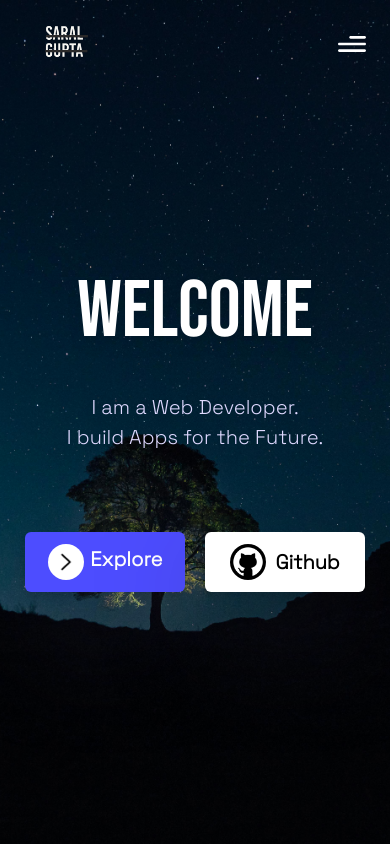
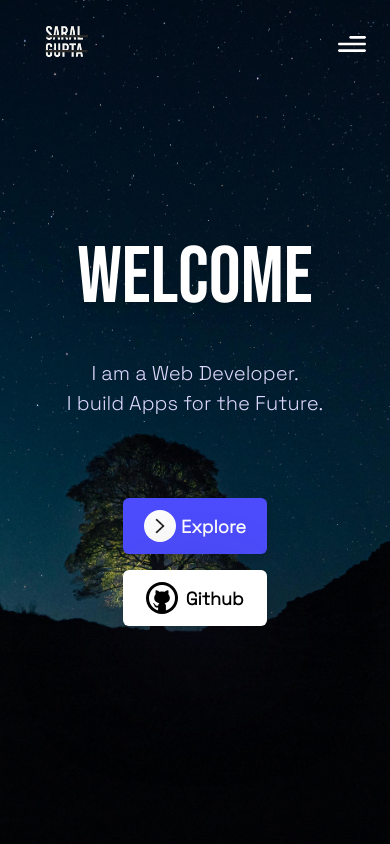
Before and after one commit to saral-gupta7/Portfolio, a React (Vite) app: page / in a window 390 px wide. Shown: the top 844 px of the page. Built offline with nearby package versions, Linux system fonts and the light colour scheme; what tailwindcss-animated would draw is missing.

Commit message:
New Changes

```diff
--- a/src/components/Hero.jsx
+++ b/src/components/Hero.jsx
@@ -45,27 +45,27 @@ const Hero = () => {
           </motion.p>
           <motion.div
             variants={textVariant(1)}
-            className="relative w-full flex justify-center items-center mt-20 "
+            className="relative w-full flex sm:flex-row sm:justify-center items-center flex-col gap-4 mt-20 "
           >
             <a href="#about">
-              <button className="flex justify-evenly sm:w-[12rem] w-[10rem] mr-5 shadow-card hover:bg-white hover:text-black  hover:border-[#4d4dff] transition-all text-white font-grotesk font-bold sm:text-[24px] text-[20px] bg-[#4d4dff] px-4 py-3 rounded-md group">
+              <button className="flex justify-evenly items-center sm:w-[12rem] w-[9rem] shadow-card hover:bg-white hover:text-black  hover:border-[#4d4dff] transition-all text-white font-grotesk font-bold sm:text-[24px] text-[18px] bg-[#4d4dff] px-4 py-3 rounded-md group">
                 <img
                   src={ar}
                   alt="github"
-                  className="w-9 h-9 bg-white p-1 rounded-full "
+                  className="sm:w-9 sm:h-9 h-8 w-8 bg-white p-1 rounded-full "
                 />
                 Explore
               </button>
             </a>
             <a href="https://github.com/saral-gupta7" target="_blank">
               <button
-                className="flex items-center justify-evenly sm:w-[12rem] w-[10rem] text-[#000] font-grotesk font-bold sm:text-[24px] text-[20px]
+                className="flex items-center justify-evenly sm:w-[12rem] w-[9rem] text-[#000] font-grotesk font-bold sm:text-[24px] text-[18px]
                bg-white px-4 py-3 rounded-md hover:scale-[1.01] shadow-card transition transform hover:bg-black hover:text-white"
               >
                 <img
                   src={git}
                   alt="github"
-                  className="w-9 h-9 bg-black rounded-full "
+                  className="sm:w-9  sm:h-9 h-8 w-8 bg-black rounded-full "
                 />
                 Github
               </button>
```
